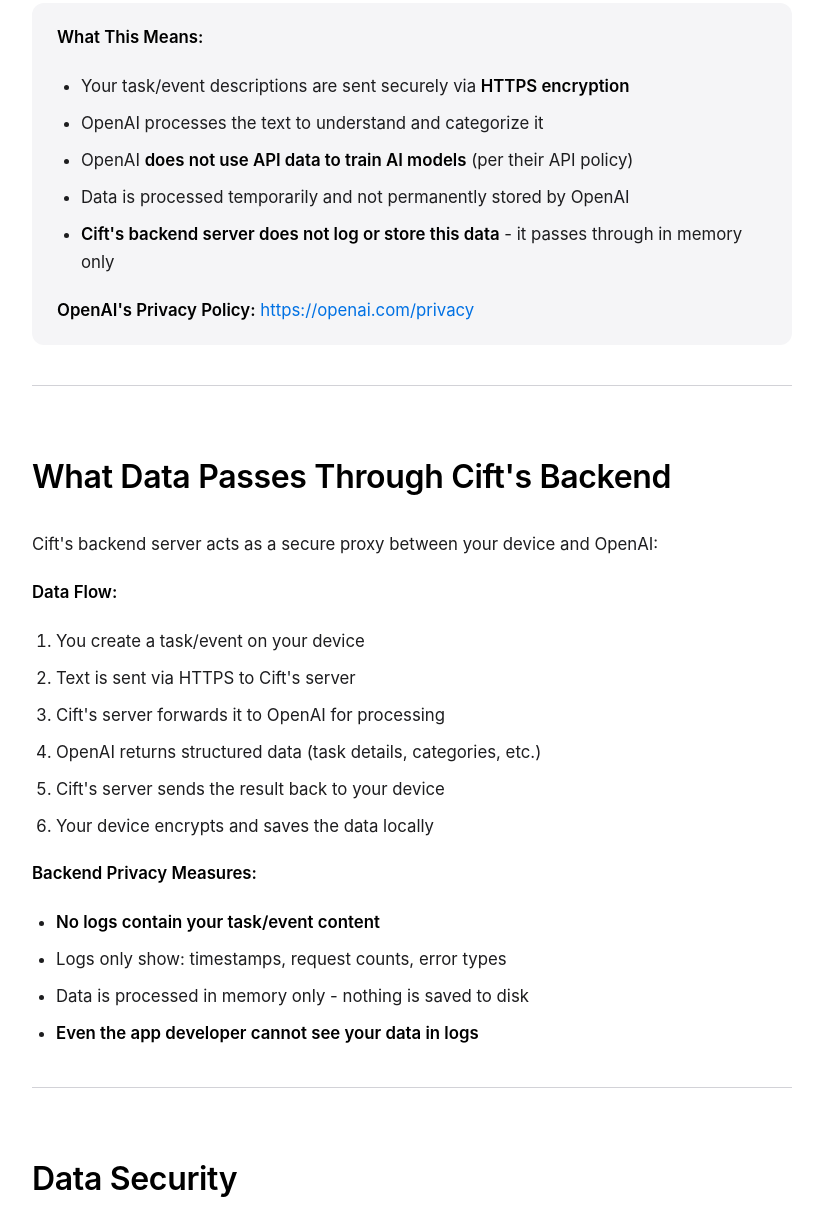
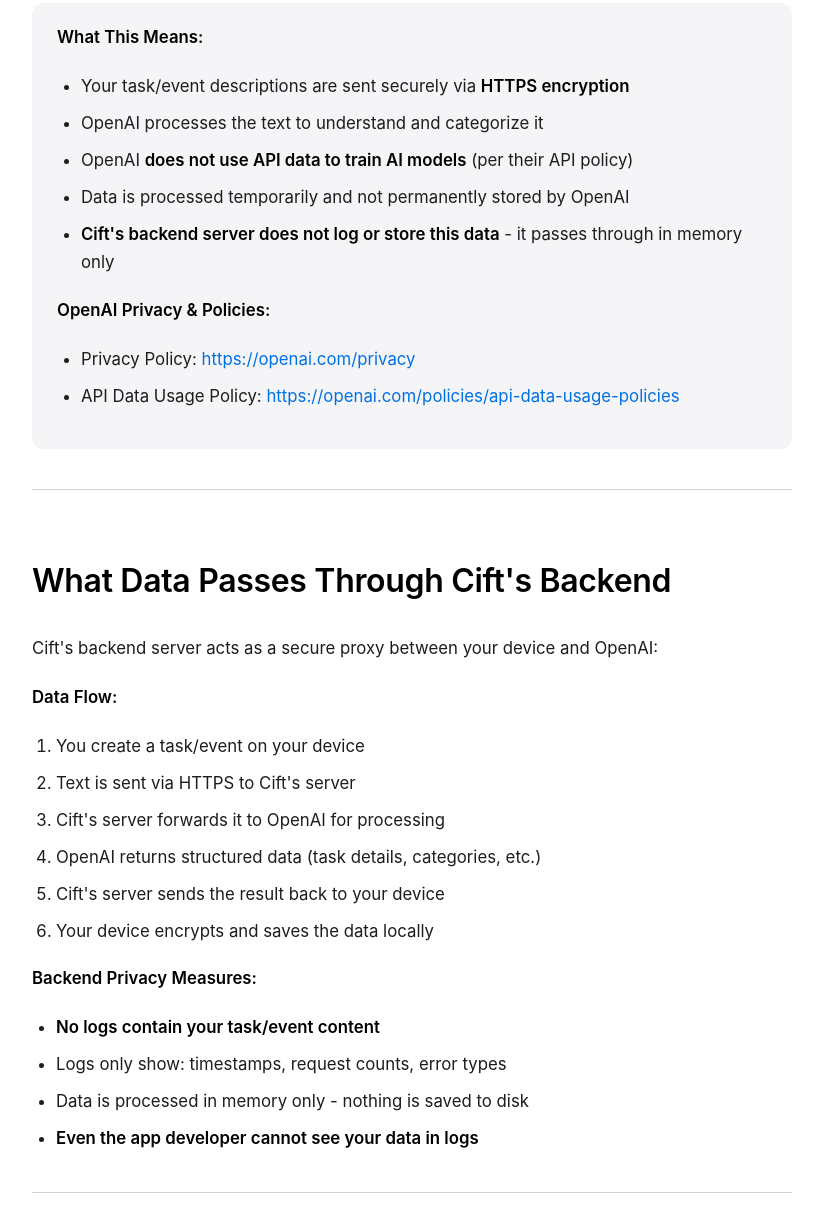
Before and after one commit to Yousr-Allah-Allouani/cift-privacy-policy, a plain HTML site: page index.html in a window 1280 px wide. Shown: the part 1922-3132 px from the top of the page, without its empty margins (228-1051 px from the left). Drawn offline with Linux system fonts and the light colour scheme.

Commit message:
Update index.html

```diff
--- a/index.html
+++ b/index.html
@@ -276,7 +276,11 @@
                 <li>Data is processed temporarily and not permanently stored by OpenAI</li>
                 <li><strong>Cift's backend server does not log or store this data</strong> - it passes through in memory only</li>
             </ul>
-            <p><strong>OpenAI's Privacy Policy:</strong> <a href="https://openai.com/privacy" target="_blank">https://openai.com/privacy</a></p>
+            <p><strong>OpenAI Privacy & Policies:</strong></p>
+            <ul>
+                <li>Privacy Policy: <a href="https://openai.com/privacy" target="_blank">https://openai.com/privacy</a></li>
+                <li>API Data Usage Policy: <a href="https://openai.com/policies/api-data-usage-policies" target="_blank">https://openai.com/policies/api-data-usage-policies</a></li>
+            </ul>
         </div>
 
         <hr>
@@ -375,6 +379,7 @@
             <li><strong>Data Retention:</strong> Temporary processing only</li>
             <li><strong>Training:</strong> OpenAI does not use API data for model training</li>
             <li><strong>Privacy Policy:</strong> <a href="https://openai.com/privacy" target="_blank">https://openai.com/privacy</a></li>
+            <li><strong>API Data Usage:</strong> <a href="https://openai.com/policies/api-data-usage-policies" target="_blank">https://openai.com/policies/api-data-usage-policies</a></li>
         </ul>
 
         <h3>Apple Services</h3>
@@ -487,8 +492,7 @@
         <div class="contact-box">
             <h2>Contact Information</h2>
             <p>If you have questions about this privacy policy or Cift's privacy practices:</p>
-            <p><strong>Email:</strong> [your-email@example.com]<br>
-            <strong>Website:</strong> [your-website.com]</p>
+            <p><strong>Email:</strong> <a href="mailto:ciftdev@gmail.com">ciftdev@gmail.com</a></p>
         </div>
 
         <hr>
```
